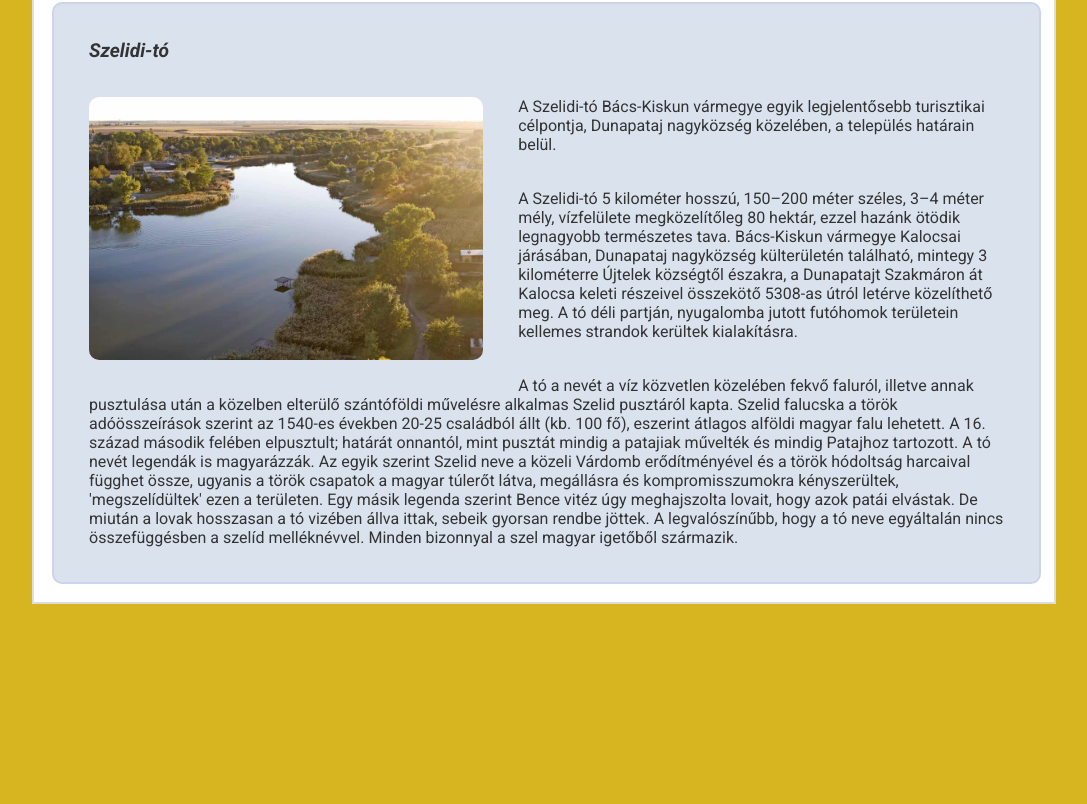
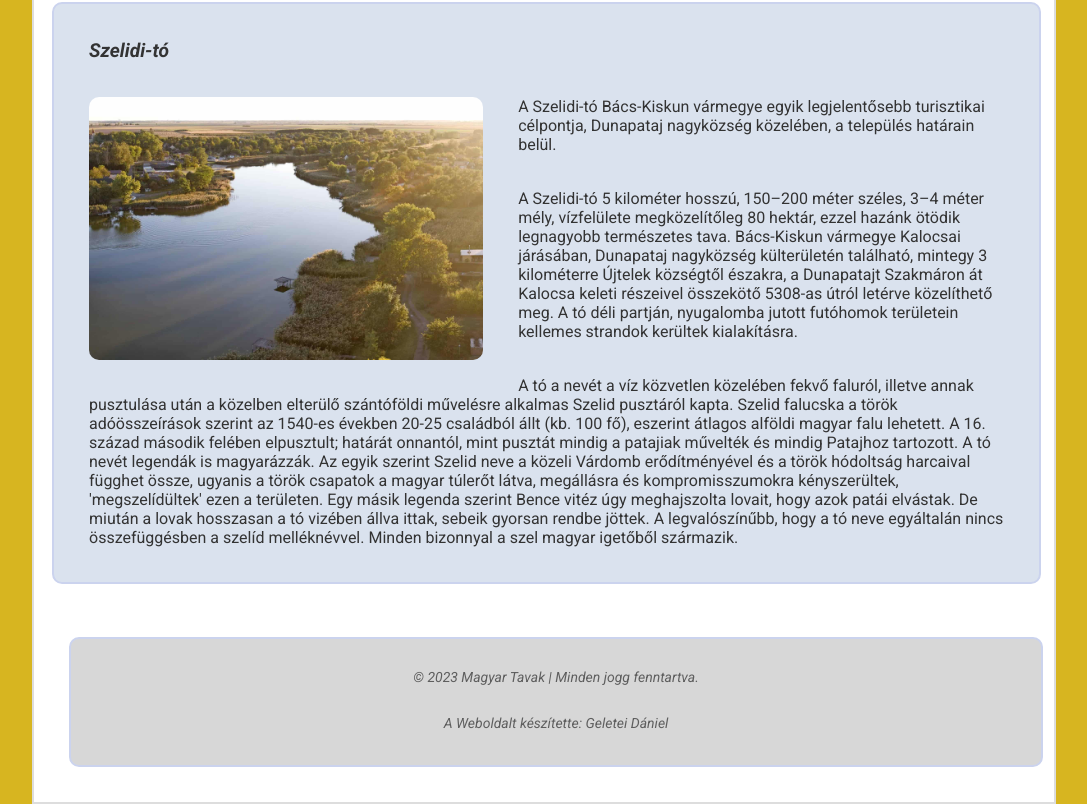
Before and after one commit to rulezz34/rulezz34.github.io, a plain HTML site: page index.html in a window 1280 px wide. Shown: the part 3504-4308 px from the top of the page, without its empty margins (96-1183 px from the left). Before the commit the page ends 4108 px from the top, so only its background shows below. Drawn offline with Linux system fonts and the light colour scheme.

Commit message:
the very final version

```diff
--- a/css/style.css
+++ b/css/style.css
@@ -31,7 +31,8 @@ body {
 
 #header-img,
 aside,
-section {
+section,
+footer {
   border: 2px solid rgb(203, 211, 238);
 }
 
@@ -156,10 +157,30 @@ img {
   border-radius: 10px;
 }
 
-.clearfix::after {
-  overflow: auto;
-}
-
 section p {
   margin: 35px;
 }
+
+footer {
+  background: #d7d7d7;
+  display: block;
+  float: left;
+  width: 95.5%;
+  margin: 35px;
+  height: 130px;
+  border-radius: 10px;
+}
+
+footer p {
+  font-size: 14px;
+  font-style: italic;
+  color: rgb(94, 94, 94);
+  text-align: center;
+  margin-top: 30px;
+}
+
+.clearfix::after {
+  content: "";
+  clear: both;
+  display: table;
+}
--- a/index.html
+++ b/index.html
@@ -167,7 +167,7 @@
           biztosítja: ez a 3209-es, mely Kiskörénél szeli át a Tiszát.
         </p>
       </section>
-      <section class="clearfix" id="szelidi">
+      <section id="szelidi">
         <h1>Szelidi-tó</h1>
         <img src="img/szelidi.jpg" alt="Szelidi-tó" />
         <p>
@@ -203,7 +203,10 @@
           igetőből származik.
         </p>
       </section>
-      <footer><p></p></footer>
+      <footer>
+        <p>&copy; 2023 Magyar Tavak | Minden jogg fenntartva.</p>
+        <p>A Weboldalt készítette: Geletei Dániel</p>
+      </footer>
     </div>
   </body>
 </html>
```
